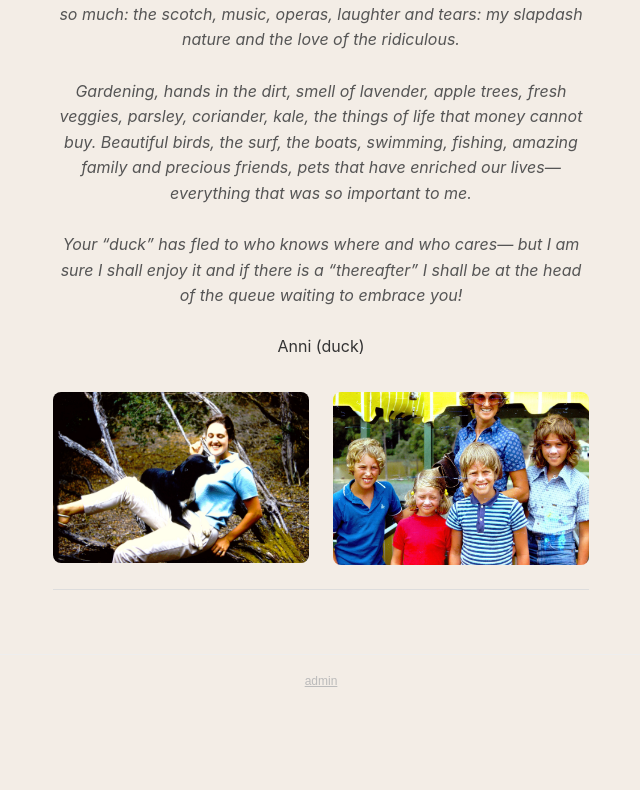
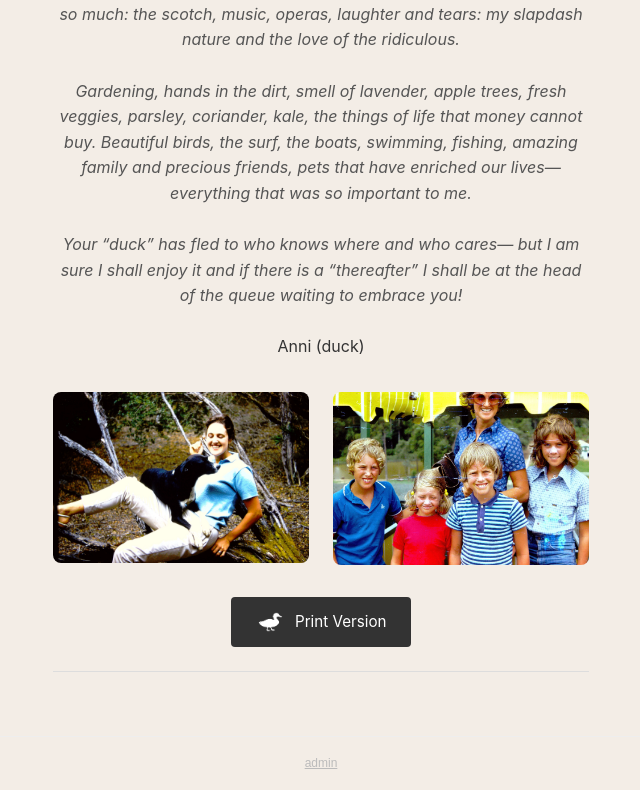
Before and after one commit to balthazarely/duckie-mems, a React (Vite) app: page / in a window 1280 px wide. Shown: the part 728-1518 px from the top of the page, without its empty margins (319-959 px from the left). Before the commit the page ends 1436 px from the top, so only its background shows below. Built offline with nearby package versions, Linux system fonts and the light colour scheme; no server answers.

Commit message:
added PDF

```diff
--- a/src/App.tsx
+++ b/src/App.tsx
@@ -192,7 +192,7 @@ function AppContent() {
             }}
           >
             <img
-              src="/duck_image.png"
+              src={duckLogo}
               alt="Logo"
               style={{
                 height: "40px",
--- a/src/Home.tsx
+++ b/src/Home.tsx
@@ -1,6 +1,7 @@
 import duckWineImage from "./images/duck-wine-cropped.jpeg";
 import duckDogImage from "./images/duck-dog.jpeg";
 import duckKidsImage from "./images/duck-kids.jpeg";
+import duckLogo from "./images/duck_image.png";
 
 export function Home() {
   return (
@@ -41,6 +42,7 @@ export function Home() {
             gridTemplateColumns: "1fr 1fr",
             gap: "1.5rem",
             marginTop: "2rem",
+            marginBottom: "2rem",
           }}
           className="image-grid"
         >
@@ -61,6 +63,36 @@ export function Home() {
             }}
           />
         </div>
+
+        <div style={{ textAlign: "center" }}>
+          <a
+            href="/annis-farewell.pdf"
+            target="_blank"
+            rel="noopener noreferrer"
+            style={{
+              display: "inline-flex",
+              alignItems: "center",
+              gap: "0.6rem",
+              background: "#333",
+              color: "white",
+              padding: "0.8rem 1.5rem",
+              borderRadius: "4px",
+              textDecoration: "none",
+              fontSize: "0.95rem",
+            }}
+          >
+            <img
+              src={duckLogo}
+              alt="Duck"
+              style={{
+                height: "20px",
+                width: "auto",
+                filter: "brightness(0) invert(1)",
+              }}
+            />
+            Print Version
+          </a>
+        </div>
       </header>
     </div>
   );
```
Also changed, not shown: 1 other file (tests, documents, lock files or other folders).
